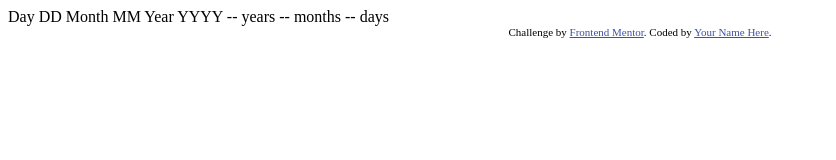
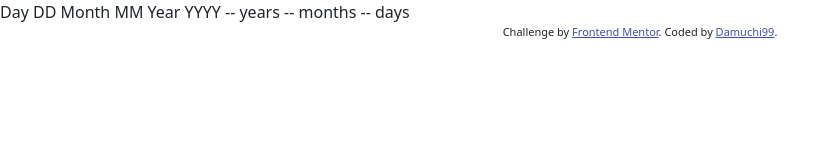
Before and after one commit to Damuchi99/dm99-age-calculator-app-main, a plain HTML site: page index.html in a window 1280 px wide. Shown: the whole page, without its empty margins (0-836 px from the left). Drawn offline with nearby package versions, Linux system fonts and the light colour scheme.

Commit message:
Agrego archivos css y js

```diff
--- a/index.html
+++ b/index.html
@@ -6,16 +6,15 @@
 
     <link rel="icon" type="image/png" sizes="32x32" href="./assets/images/favicon-32x32.png">
 
+    <link href="styles/styles.css" rel="stylesheet">
+
+    <link rel="stylesheet" href="https://cdnjs.cloudflare.com/ajax/libs/font-awesome/6.3.0/css/all.min.css" integrity="sha512-SzlrxWUlpfuzQ+pcUCosxcglQRNAq/DZjVsC0lE40xsADsfeQoEypE+enwcOiGjk/bSuGGKHEyjSoQ1zVisanQ==" crossorigin="anonymous" referrerpolicy="no-referrer" />
+    <link href="https://cdn.jsdelivr.net/npm/bootstrap@5.0.2/dist/css/bootstrap.min.css" rel="stylesheet" integrity="sha384-EVSTQN3/azprG1Anm3QDgpJLIm9Nao0Yz1ztcQTwFspd3yD65VohhpuuCOmLASjC" crossorigin="anonymous">
+
     <title>Frontend Mentor | Age calculator app</title>
-
-  <!-- Feel free to remove these styles or customise in your own stylesheet 👍 -->
-  <style>
-    .attribution { font-size: 11px; text-align: center; }
-    .attribution a { color: hsl(228, 45%, 44%); }
-  </style>
 </head>
 <body>
-
+    <main>
         Day
         DD
 
@@ -28,10 +27,13 @@
         -- years
         -- months
         -- days
+    </main>
 
-  <div class="attribution">
+    <footer class="attribution">
         Challenge by <a href="https://www.frontendmentor.io?ref=challenge" target="_blank">Frontend Mentor</a>.
-    Coded by <a href="#">Your Name Here</a>.
-  </div>
+        Coded by <a href="https://github.com/Damuchi99/dm99-age-calculator-app-main" target="_blank">Damuchi99</a>.
+    </footer>
+
+    <script src="js/age-calculator-app.js"></script>
 </body>
 </html>
--- /dev/null
+++ b/styles/styles.css
@@ -0,0 +1,12 @@
+
+
+
+/*-------CREDITOS-------*/
+
+.attribution {
+    font-size: 11px; text-align: center;
+}
+
+.attribution a {
+    color: hsl(228, 45%, 44%);
+}
```
Also changed, not shown: js/age-calculator-app.js (added). Lines whose indentation alone changed are shown as unchanged.
